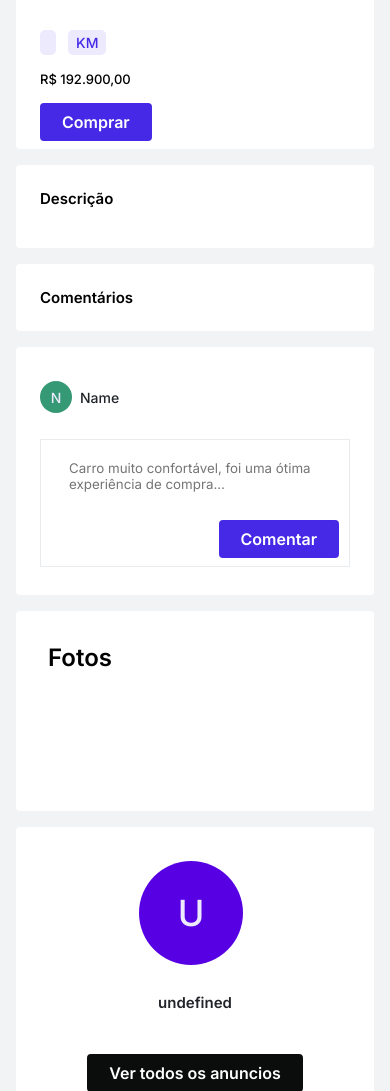
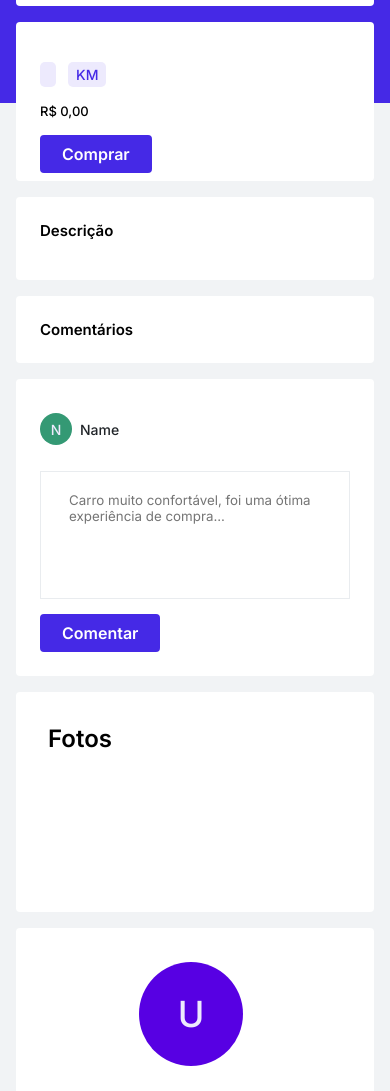
Before and after one commit to projeto-final-grupo07/frontend-project-ff-m6, a React (Create React App) app in the folder client/: page /vehicle/1 in a window 390 px wide. Shown: the part 477-1568 px from the top of the page. Built offline with nearby package versions, Linux system fonts and the light colour scheme.

Commit message:
Feat: grid gallery images fixed, violet div added, some responsive details fixed

```diff
--- a/client/src/components/CardProfile/index.tsx
+++ b/client/src/components/CardProfile/index.tsx
@@ -6,10 +6,10 @@ interface CardProfileProps {
   name: string;
   size?: string;
   userId?: string;
-  direction?: boolean;
+  direction?: string;
 }
 
-const CardProfile = ({ direction = false, name, size, userId }: CardProfileProps) => {
+const CardProfile = ({ direction = 'false', name, size, userId }: CardProfileProps) => {
   const arrName = name.split(' ');
 
   const colorName: any = {
@@ -53,7 +53,7 @@ const CardProfile = ({ direction = false, name, size, userId }: CardProfileProps
 
         <StyledTitle
           className='nameAuthor'
-          fontSize={direction ? 'Heading-6-600' : 'body-2-500'}
+          fontSize={direction === 'true' ? 'Heading-6-600' : 'body-2-500'}
           tag='p'
         >
           {name}
--- a/client/src/components/CardProfile/style.ts
+++ b/client/src/components/CardProfile/style.ts
@@ -3,7 +3,7 @@ import styled from 'styled-components';
 interface ColorRandomProps {
   color: string;
   size?: string;
-  direction?: boolean;
+  direction?: string;
 }
 
 export const ThemeCardProfile = styled.div<ColorRandomProps>`
@@ -12,27 +12,27 @@ export const ThemeCardProfile = styled.div<ColorRandomProps>`
   margin-top: 10px;
   margin-bottom: 10px;
   font-size: 14px;
-  flex-direction: ${({ direction }) => (direction ? 'column' : 'row')};
+  flex-direction: ${({ direction }) => (direction === 'true' ? 'column' : 'row')};
 
   .initial {
     display: flex;
     align-items: center;
     justify-content: center;
 
-    width: ${({ size, direction }) => (direction ? '104px' : size || '32px')};
-    height: ${({ size, direction }) => (direction ? '104px' : size || '32px')};
+    width: ${({ size, direction }) => (direction === 'true' ? '104px' : size || '32px')};
+    height: ${({ size, direction }) => (direction === 'true' ? '104px' : size || '32px')};
 
     background-color: var(--${({ color }) => color});
 
     padding: 16px 7.5px;
     margin-right: 8px;
 
-    margin-bottom: ${({direction }) => (direction ? '28px': '0')};
+    margin-bottom: ${({ direction }) => (direction === 'true' ? '26px' : '0')};
     border-radius: 100%;
 
     color: var(--brand4);
 
-    font-size: ${({ direction }) => (direction ? '36px' : '0.875rem')};
+    font-size: ${({ direction }) => (direction === 'true' ? '36px' : '0.875rem')};
     font-weight: 500;
   }
 `;
--- a/client/src/components/CommentCard/index.tsx
+++ b/client/src/components/CommentCard/index.tsx
@@ -7,7 +7,7 @@ import { DefinedArraySchema } from 'yup/lib/array';
 interface ICommentCard {
   name: string;
   comment: string;
-  daysOfComment: number
+  daysOfComment: number;
 }
 
 
--- a/client/src/pages/profilePage/index.tsx
+++ b/client/src/pages/profilePage/index.tsx
@@ -63,7 +63,7 @@ export const Profile = () => {
         <div className='containerProfileTop'>
           <section>
             <div>
-              <CardProfile name={data?.name || 'User name'} size='100px' />
+              <CardProfile direction="true" name={data?.name || 'User name'} size='100px' />
             </div>
             <StyledTitle className='profileTag' fontSize='body-2-500' tag='p'>
               Anunciante
--- a/client/src/pages/profilePage/style.ts
+++ b/client/src/pages/profilePage/style.ts
@@ -15,7 +15,6 @@ export const ProfileTop = styled.section`
     margin-top: 0px;
     margin-bottom: 0px;
 
-    gap: 24px;
     font-size: 130%;
   }
 
--- a/client/src/pages/vehicleDetail/index.tsx
+++ b/client/src/pages/vehicleDetail/index.tsx
@@ -27,6 +27,8 @@ import { toast } from 'react-toastify';
 import { router } from '../../routes';
 import { UserContext } from '../../contexts/UserContext/UserContext';
 import { useContext } from 'react';
+import { data } from '../../fakeData/data';
+import { Grid } from '@mui/material';
 
 export interface IVehicle {
   id: string;
@@ -34,7 +36,7 @@ export interface IVehicle {
   title: string;
   year: string;
   mileage: string;
-  price: string;
+  price: number;
   describe: string;
   typeVehicles: boolean;
   coverImg: string;
@@ -69,7 +71,6 @@ export interface IUserData {
 }
 
 export const VehicleDetail = () => {
-  const price = 192900;
   const { id } = useParams();
 
   const { userData, loadUser } = useContext(UserContext);
@@ -79,6 +80,7 @@ export const VehicleDetail = () => {
   const [vehicleData, setVehicleData] = useState<IVehicle>();
   const [commentData, setCommentData] = useState<IMessage[]>([]);
   const [flagComment, setFlagComment] = useState<boolean>(false);
+  const [price, setPrice] = useState(0);
 
   if (token) {
     useEffect(() => {
@@ -87,7 +89,9 @@ export const VehicleDetail = () => {
         .get(`/vehicle/${id}`)
         .then((res) => {
           setVehicleData(res.data);
+
           setCommentData(res.data.Message);
+          setPrice(+res.data.price);
         })
         .catch((err) => console.log(err));
     }, [flagComment]);
@@ -152,6 +156,7 @@ export const VehicleDetail = () => {
   return (
     <StyledVehicleDetail>
       <Navbar />
+      <div className='divRoxinha'></div>
       <div className='mainContainer'>
         <StyledSection>
           <StyledBox className='mainImage'>
@@ -241,19 +246,30 @@ export const VehicleDetail = () => {
         <StyledSectionFixed>
           <StyledPhotoDetail>
             <h2>Fotos</h2>
-            <div className='photoGalery'>
+            <Grid
+              container
+              justifyContent='center'
+              spacing={1}
+              columns={12}
+              className='gridGallery'
+
+            >
               {vehicleData?.GalleryImgs.length === 0 ? (
                 <StyledBox className='noImage'>Sem mais imagens</StyledBox>
               ) : (
                 vehicleData?.GalleryImgs.map((image) => {
-                  return <img key={image?.id} src={image?.url} alt={'Imagem de um veículo'} />;
+                  return (
+                    <Grid key={image?.id} item  xs={4} sm={4} md={4} lg={4}>
+                      <img className='imgGallery' key={image?.id} src={image?.url} alt={'Imagem de um veículo'} />
+                    </Grid>
+                  );
                 })
               )}
-            </div>
+            </Grid>
           </StyledPhotoDetail>
           <StyledBox center flex columnFlex>
             <StyledDivGap center>
-              <CardProfile direction={true} name={userData?.name || 'undefined'} />
+              <CardProfile direction='true' name={userData?.name || 'undefined'} />
               <StyledTitle fontSize='body-1-400' tag='p' fontColor='var(--grey2)'>
                 {userData?.describe}
               </StyledTitle>
--- a/client/src/pages/vehicleDetail/style.ts
+++ b/client/src/pages/vehicleDetail/style.ts
@@ -1,12 +1,27 @@
 import styled from 'styled-components';
 
 export const StyledVehicleDetail = styled.div`
+  width: 100%;
+  position: relative;
+  .divRoxinha {
+    width: 100%;
+    position: absolute;
+    z-index: -1;
+    top: 0;
+    background-color: var(--brand1);
+    height: 580px;
+  }
   .mainContainer {
-    padding: 1rem 60px;
+    margin: 2rem auto 0 auto;
+    /* padding: 1rem 60px; */
     display: flex;
+    justify-content: center;
+    align-items: flex-start;
+
     flex-direction: row;
     gap: 1rem;
-    justify-content: flex-start;
+
+    max-width: 1200px;
     width: 100%;
   }
   @media (max-width: 900px) {
@@ -17,7 +32,7 @@ export const StyledVehicleDetail = styled.div`
   }
 `;
 export const StyledSection = styled.div`
-  width: 50%;
+  width: 60%;
   display: flex;
   flex-direction: column;
   gap: 1rem;
@@ -32,7 +47,7 @@ export const StyledSection = styled.div`
     justify-content: center;
 
     min-height: 355px;
-    img{
+    img {
       width: 100%;
       height: 100%;
       object-fit: contain;
@@ -78,10 +93,19 @@ export const StyledDivGap = styled.div<any>`
     position: relative;
     width: 100%;
 
+    @media (width < 600px) {
+      position: static;
+    }
+
     .commentButton {
       position: absolute;
       bottom: 13px;
       right: 11px;
+
+      @media (width < 600px) {
+        position: static;
+        margin-top: 0.7rem;
+      }
     }
   }
 
@@ -111,24 +135,42 @@ export const StyledDivGap = styled.div<any>`
 export const StyledPhotoDetail = styled.div`
   display: flex;
   flex-direction: column;
+  /* align-items: center; */
+  /* justify-content: center; */
   width: 100%;
   height: 200px;
+  min-height: 250px;
   max-height: 400px;
   padding: 2rem;
   gap: 1rem;
   object-fit: center;
+  @media (900px < width < 1200px) {
+    min-height: 250px;
+  }
+  @media (600px < width < 900px) {
+    min-height: 400px;
+  }
+  @media (400px < width < 600px) {
+    min-height: 300px;
+  }
+  @media (width < 400px) {
+    min-height: 220px;
+  }
 
 
   background: var(--whiteFixed);
   border-radius: 4px;
-  .photoGalery {
+
+  .gridGallery {
+    display: flex;
+    justify-content: center;
+    /* align-items: center; */
+  }
+
+  .imgGallery {
     width: 100%;
-    img {
-      object-fit: contain;
-      width: calc((100% - 2rem) / 3);
-      height: 108px;
-      cursor: pointer;
-    }
+    height: 100%;
+    object-fit: cover;
   }
   .noImage {
     display: flex;
```
